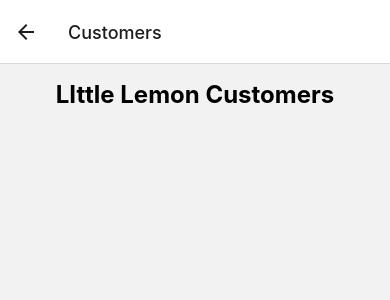
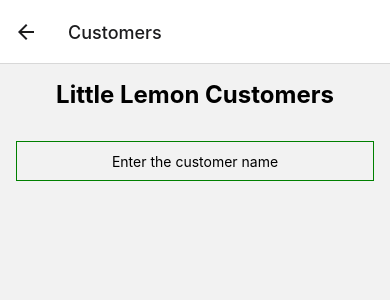
Before and after one commit to joktz/little-lemon-app, a React Native app: screen /Customers in a window 390 px wide. Shown: the top 300 px of the page. Built offline with nearby package versions, Linux system fonts and the light colour scheme.

Commit message:
Feat: Added customer text input.

```diff
--- a/screens/Customers.js
+++ b/screens/Customers.js
@@ -1,12 +1,23 @@
 import React, { useState, useEffect, useRef } from 'react';
-import { View, Text, StyleSheet, Switch, Alert } from 'react-native';
+import { View, Text, StyleSheet, Switch, Alert, KeyboardAvoidingView, ScrollView, Pressable, TextInput } from 'react-native';
 import AsyncStorage from '@react-native-async-storage/async-storage';
 
 const CustomerScreen = () => {
+    const [customer, onChangeCustomer] = React.useState('');
+
     return (
-        <View style={styles.container}>
-            <Text style={styles.header}>LIttle Lemon Customers</Text>
-        </View>
+        <KeyboardAvoidingView>
+            <ScrollView style={styles.container}>
+                <Text style={styles.header}>Little Lemon Customers</Text>
+                <TextInput
+                    value={customer}
+                    onChangeText={onChangeCustomer}
+                    placeholder={'Enter the customer name'}
+                    style={styles.input}
+                />
+            </ScrollView>
+        </KeyboardAvoidingView>
+
     )
 }
 
@@ -19,6 +30,14 @@
         fontSize: 24,
         fontWeight: 'bold',
         margin: 16,
+    },
+    input: {
+        height: 40,
+        borderColor: 'green',
+        borderWidth: 1,
+        padding: 8,
+        margin: 16,
+        textAlign: 'center',
     }
 })
 
```
